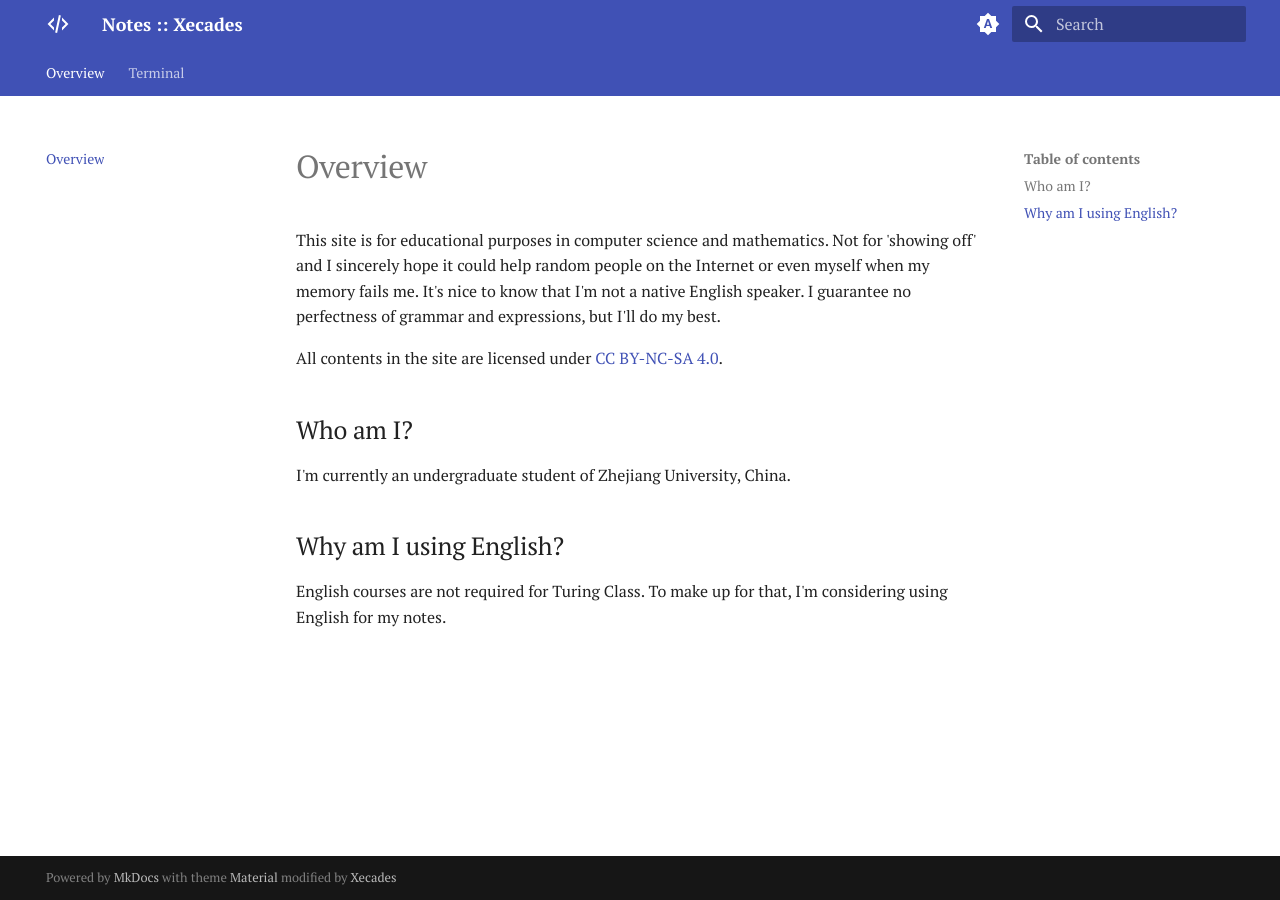
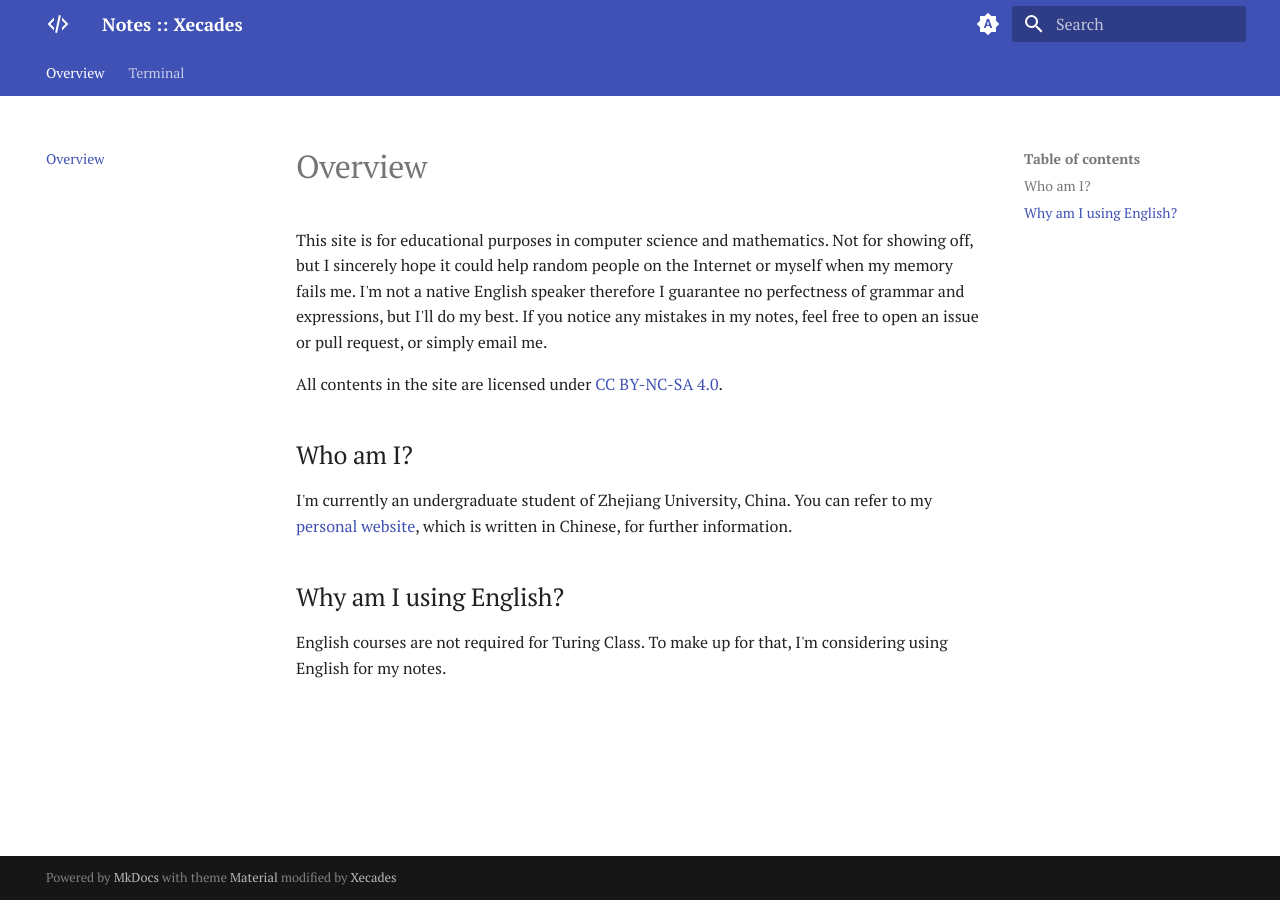
Before and after one commit to Xecades/Notes, an MkDocs documentation site: the page built from docs/index.md, in a window 1280 px wide. Built offline with MkDocs 1.6.1 and Material for MkDocs 9.7.7, drawn with Linux system fonts in a browser that asks for light colours.

Commit message:
update overview

```diff
--- a/docs/index.md
+++ b/docs/index.md
@@ -1,12 +1,12 @@
 # Overview
 
-This site is for educational purposes in computer science and mathematics. Not for 'showing off' and I sincerely hope it could help random people on the Internet or even myself when my memory fails me. It's nice to know that I'm not a native English speaker. I guarantee no perfectness of grammar and expressions, but I'll do my best.
+This site is for educational purposes in computer science and mathematics. Not for showing off, but I sincerely hope it could help random people on the Internet or myself when my memory fails me. I'm not a native English speaker therefore I guarantee no perfectness of grammar and expressions, but I'll do my best. If you notice any mistakes in my notes, feel free to open an issue or pull request, or simply email me.
 
 All contents in the site are licensed under [CC BY-NC-SA 4.0](https://creativecommons.org/licenses/by-nc-sa/4.0/).
 
 ## Who am I?
 
-I'm currently an undergraduate student of Zhejiang University, China.
+I'm currently an undergraduate student of Zhejiang University, China. You can refer to my [personal website](https://xecades.xyz/), which is written in Chinese, for further information.
 
 ## Why am I using English?
 
```
